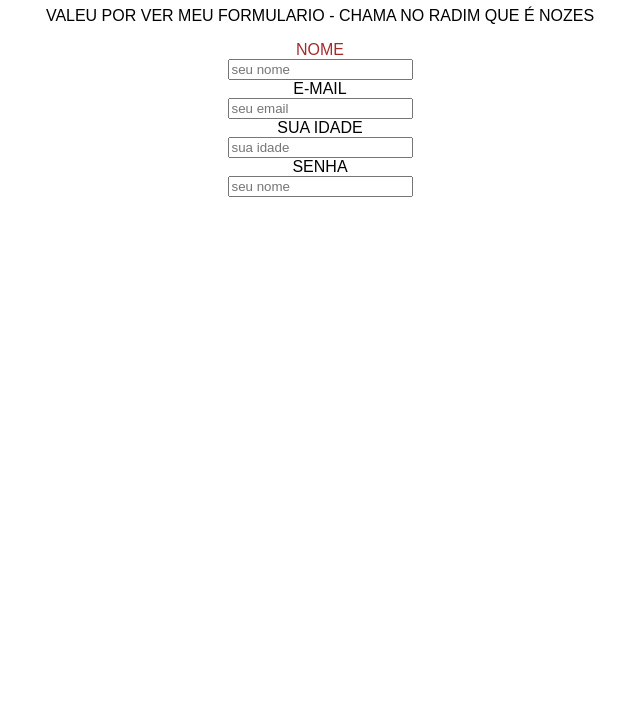
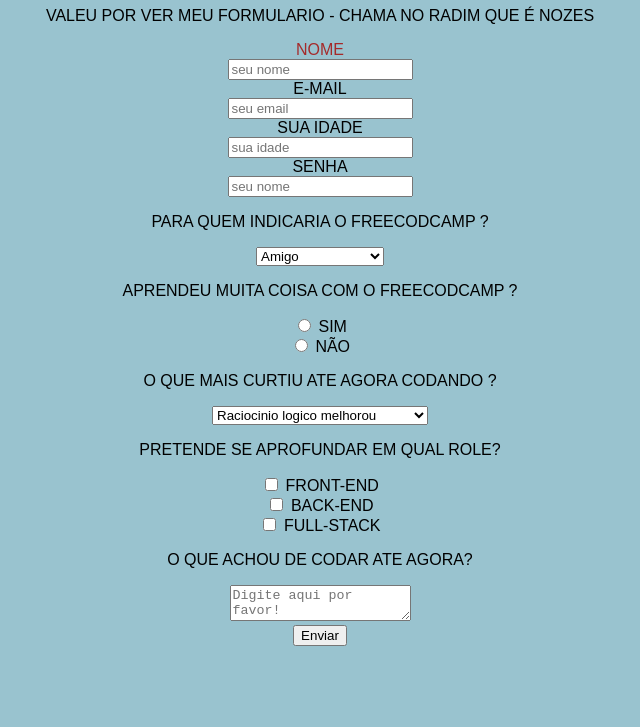
Before and after one commit to Rtheodor/formulario, a plain HTML site: page index.html in a window 1280 px wide. Shown: the part 73-800 px from the top of the page, without its empty margins (320-960 px from the left). Drawn offline with Linux system fonts and the light colour scheme.

Commit message:
HTML FINALIZADO

```diff
--- a/index.html
+++ b/index.html
@@ -1,6 +1,7 @@
 <!DOCTYPE html>
 <html lang="en">
 <link rel="stylesheet" href="style.css">
+
 <head>
     <meta charset="UTF-8">
     <meta http-equiv="X-UA-Compatible" content="IE=edge">
@@ -8,6 +9,7 @@
 
     <title>Meu formulario</title>
 </head>
+
 <body>
     <div class="container">
         <header>
@@ -20,21 +22,70 @@
 
     <form>
         <div>
-          <label id="name">nome </label><br>
-          <input type="nome" class="formulario" placeholder="seu nome">
+            <label id="name">nome </label><br>
+            <input type="nome" class="formulario" placeholder="seu nome">
         </div>
         <div>
             <label id="email">E-mail </label><br>
-            <input type="email"  name="email" placeholder="seu email">
+            <input type="email" name="email" placeholder="seu email">
         </div>
         <div>
-            <label >sua idade </label><br>
-            <input type="number"  name="age" placeholder="sua idade">
+            <label>sua idade </label><br>
+            <input type="number" name="age" placeholder="sua idade">
         </div>
         <div>
-            <label >Senha</label><br>
-            <input type="password"name="password" placeholder="seu nome">
+            <label id="senha">Senha</label><br>
+            <input type="password" name="password" placeholder="seu nome">
         </div>
+
+        <div>
+            <p> Para quem indicaria o FreeCodCamp ?</p>
+            <select name="drop" class="dropdown">
+                <option value="Amigo"> Amigo </option>
+                <option value="Familia"> Familia </option>
+                <option value="Galera do discord"> Galera do discord </option>
+
+            </select>
+
+            <div>
+                <p> Aprendeu muita coisa com o FreeCodCamp ?</p>
+
+                <input type="radio" id="sim" name="escolha" value="sim">
+                <label for="sim">Sim</label><br>
+
+                <input type="radio" id="nao" name="escolha" value="nao">
+                <label for="css">Não</label><br>
+            </div>
+
+            <p> O que mais curtiu ate agora codando ?</p>
+            <select name="drop" class="dropdown">
+                <option value="raciocionio"> Raciocinio logico melhorou </option>
+                <option value="Sopa"> Compreender a sopa de litrinhas </option>
+                <option value="comunidade"> Fazer amigos (Comunidades) </option>
+
+            </select>
+
+            <div>
+                <p>Pretende se aprofundar em qual role?</p>
+
+                <input type="checkbox" id="front" name="front" value="front-end">
+                <label for="front"> Front-end</label><br>
+
+                <input type="checkbox" id="back" name="back" value="back-end">
+                <label for="back"> Back-end</label><br>
+
+                <input type="checkbox" id="duck" name="duck" value="duck-full">
+                <label for="duck"> Full-stack </label><br>
+            </div>
+
+            <div>
+                <p>O que achou de codar ate agora? </p>
+                <textarea id="descreva" placeholder="Digite aqui por favor!"></textarea>
+            </div>
+
+            <div><button type="submit" id="submit" class="envio"> Enviar </button></div>
+
     </form>
 </body>
+
 </html>
--- a/style.css
+++ b/style.css
@@ -1,6 +1,7 @@
 body{
     font-family: sans-serif;
     text-transform: uppercase;
+    background-color:#99c3cf;
 
 }
 
```
